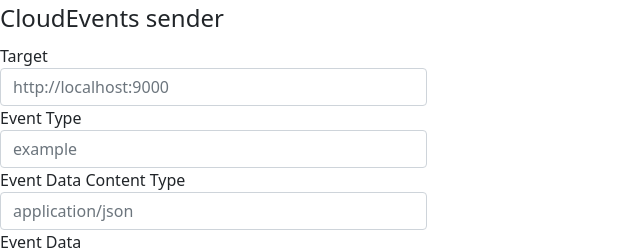
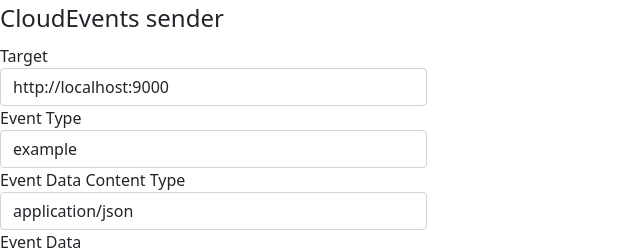
Before and after one commit to cloudevents/sdk-rust, a website built with webpack: page example-projects/reqwest-wasm-example/index.html in a window 1280 px wide. Shown: the top 251 px of the page, without its empty margins (0-640 px from the left). Built offline with nearby package versions, Linux system fonts and the light colour scheme.

Commit message:
Make the reqwest/wasm example a little more helpful

```diff
--- a/example-projects/reqwest-wasm-example/index.html
+++ b/example-projects/reqwest-wasm-example/index.html
@@ -13,7 +13,7 @@
         <div class="form-group">
             <label class="col-md-4 control-label" for="event_target">Target</label>
             <div class="col-md-4">
-                <input id="event_target" name="event_target" type="text" placeholder="http://localhost:9000" class="form-control input-md" required="">
+                <input id="event_target" name="event_target" type="text" value="http://localhost:9000" class="form-control input-md" required="">
 
             </div>
         </div>
@@ -22,7 +22,7 @@
         <div class="form-group">
             <label class="col-md-4 control-label" for="event_type">Event Type</label>
             <div class="col-md-4">
-                <input id="event_type" name="event_type" type="text" placeholder="example" class="form-control input-md" required="">
+                <input id="event_type" name="event_type" type="text" value="example" class="form-control input-md" required="">
             </div>
         </div>
 
@@ -30,7 +30,7 @@
         <div class="form-group">
             <label class="col-md-4 control-label" for="event_datacontenttype">Event Data Content Type</label>
             <div class="col-md-4">
-                <input id="event_datacontenttype" name="event_datacontenttype" type="text" placeholder="application/json" class="form-control input-md" required="">
+                <input id="event_datacontenttype" name="event_datacontenttype" type="text" value="application/json" class="form-control input-md" required="">
             </div>
         </div>
 
```
Also changed, not shown: example-projects/reqwest-wasm-example/README.md.
